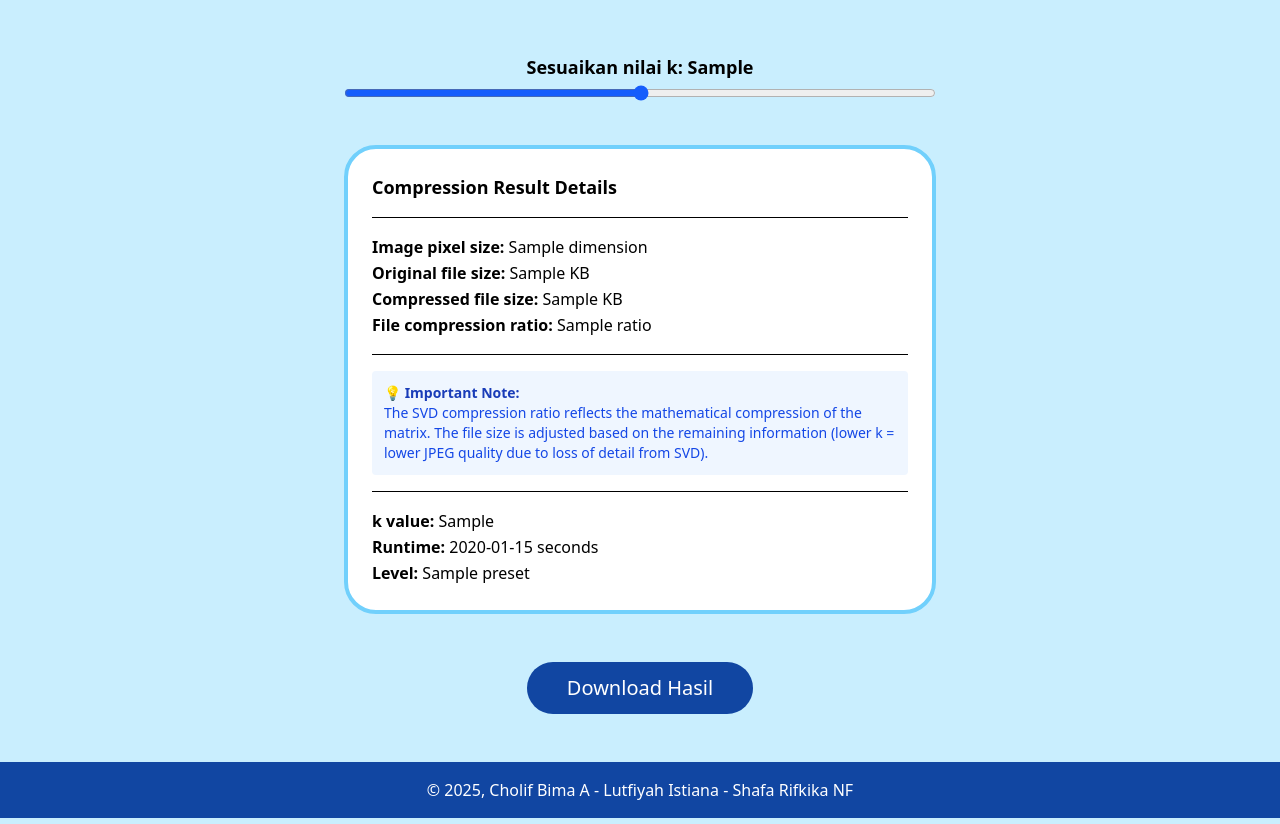
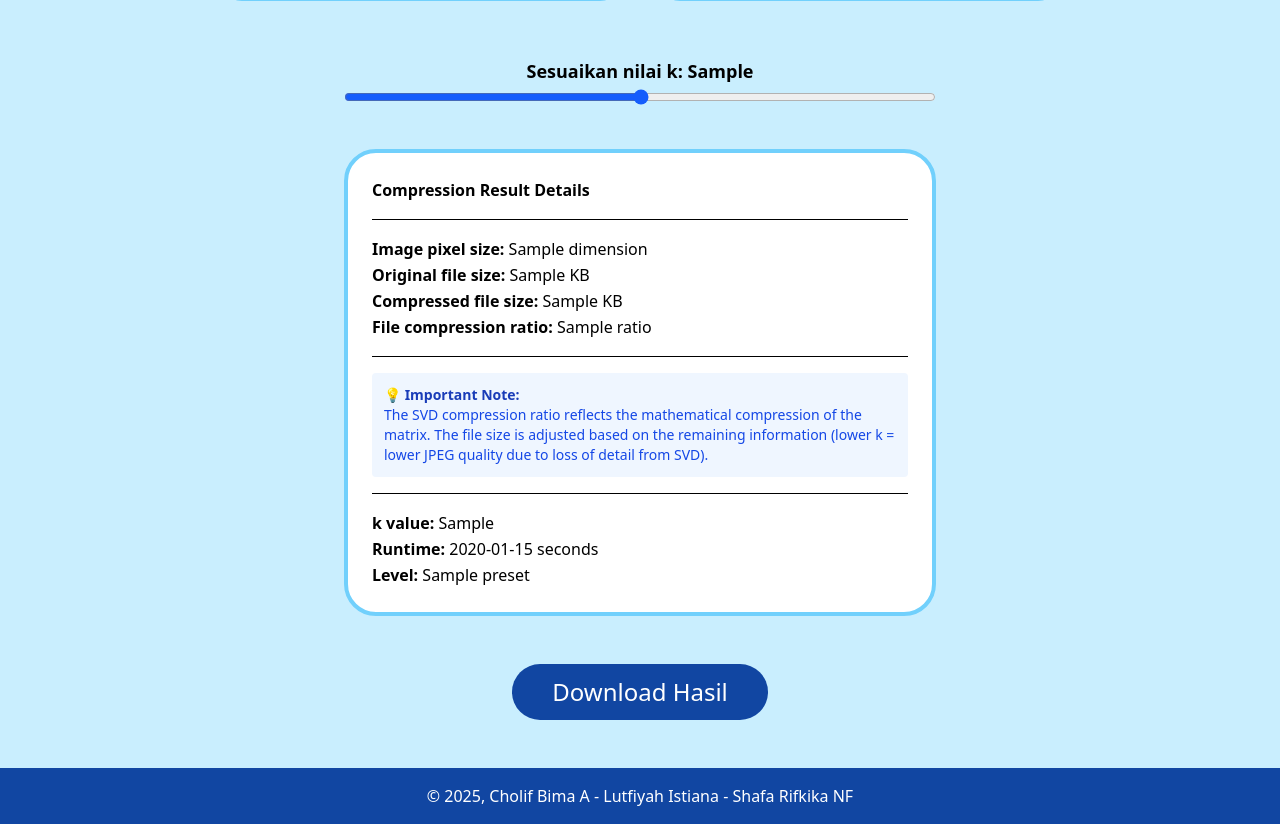
Before and after one commit to Cholifbima/SVD-Image-Compression, a Flask app: template src/app/templates/result.html in a window 1280 px wide. Shown: the part 577-1401 px from the top of the page. Run offline with Flask 2, Linux system fonts and the light colour scheme; the template is opened without the code that fills it: most values are stand-ins (such as "Sample title", 1, 10 or a date in 2020); some libraries are stand-ins or nearby versions.

Commit message:
fix responsif

```diff
--- a/src/app/static/css/output.css
+++ b/src/app/static/css/output.css
@@ -319,6 +319,12 @@
   .w-4\/5 {
     width: calc(4/5 * 100%);
   }
+  .w-11 {
+    width: calc(var(--spacing) * 11);
+  }
+  .w-11\/12 {
+    width: calc(11/12 * 100%);
+  }
   .w-auto {
     width: auto;
   }
@@ -556,6 +562,11 @@
     transition-timing-function: var(--tw-ease, var(--default-transition-timing-function));
     transition-duration: var(--tw-duration, var(--default-transition-duration));
   }
+  .sm\:w-3\/4 {
+    @media (width >= 40rem) {
+      width: calc(3/4 * 100%);
+    }
+  }
   .sm\:px-2 {
     @media (width >= 40rem) {
       padding-inline: calc(var(--spacing) * 2);
@@ -577,10 +588,22 @@
       line-height: var(--tw-leading, var(--text-2xl--line-height));
     }
   }
+  .sm\:text-lg {
+    @media (width >= 40rem) {
+      font-size: var(--text-lg);
+      line-height: var(--tw-leading, var(--text-lg--line-height));
+    }
+  }
   .sm\:text-sm {
     @media (width >= 40rem) {
       font-size: var(--text-sm);
       line-height: var(--tw-leading, var(--text-sm--line-height));
+    }
+  }
+  .sm\:text-xl {
+    @media (width >= 40rem) {
+      font-size: var(--text-xl);
+      line-height: var(--tw-leading, var(--text-xl--line-height));
     }
   }
   .md\:mx-6 {
@@ -653,6 +676,12 @@
       padding-block: calc(var(--spacing) * 3);
     }
   }
+  .md\:text-2xl {
+    @media (width >= 48rem) {
+      font-size: var(--text-2xl);
+      line-height: var(--tw-leading, var(--text-2xl--line-height));
+    }
+  }
   .md\:text-3xl {
     @media (width >= 48rem) {
       font-size: var(--text-3xl);
@@ -671,6 +700,12 @@
       line-height: var(--tw-leading, var(--text-sm--line-height));
     }
   }
+  .md\:text-xl {
+    @media (width >= 48rem) {
+      font-size: var(--text-xl);
+      line-height: var(--tw-leading, var(--text-xl--line-height));
+    }
+  }
   .lg\:mx-12 {
     @media (width >= 64rem) {
       margin-inline: calc(var(--spacing) * 12);
@@ -681,6 +716,11 @@
       margin-left: calc(var(--spacing) * 6);
     }
   }
+  .lg\:grid-cols-2 {
+    @media (width >= 64rem) {
+      grid-template-columns: repeat(2, minmax(0, 1fr));
+    }
+  }
   .lg\:px-6 {
     @media (width >= 64rem) {
       padding-inline: calc(var(--spacing) * 6);
@@ -689,6 +729,18 @@
   .lg\:px-8 {
     @media (width >= 64rem) {
       padding-inline: calc(var(--spacing) * 8);
+    }
+  }
+  .lg\:text-2xl {
+    @media (width >= 64rem) {
+      font-size: var(--text-2xl);
+      line-height: var(--tw-leading, var(--text-2xl--line-height));
+    }
+  }
+  .lg\:text-3xl {
+    @media (width >= 64rem) {
+      font-size: var(--text-3xl);
+      line-height: var(--tw-leading, var(--text-3xl--line-height));
     }
   }
   .lg\:text-5xl {
--- a/src/app/templates/result.html
+++ b/src/app/templates/result.html
@@ -9,30 +9,35 @@
 
 <body class="flex flex-col min-h-screen w-full">
     <header class="bg-biru-muda">
-        <div class="grid grid-cols-[1fr_2fr_1fr] items-center py-7">
-            <div class="flex justify-start pl-24">
+            <div class="grid grid-cols-1 md:grid-cols-[1fr_2fr_1fr] items-center py-7">
+                <div class="hidden md:flex justify-start pl-24">
                     <img src="{{ url_for('static', filename='img/logo-uns.png') }}" alt="logo-uns" class="h-14 w-auto" />
                 </div>
+
                 <div class="text-center">
-                <h1 class="flex justify-center items-center text-5xl text-biru-tua-banget font-bold">Image Compression</h1>
+                    <h1 class="flex justify-center items-center text-xl sm:text-2xl md:text-3xl lg:text-5xl text-biru-tua-banget font-bold">
+                        Image Compression
+                    </h1>
                 </div>
-            <div></div>
+
+                <div class="hidden md:block"></div>
             </div>
-        <div class="h-1 bg-biru-tua-banget mx-12"></div>
+
+            <div class="h-1 bg-biru-tua-banget mx-3 md:mx-6 lg:mx-12"></div>
         </header>
 
-    <main class="flex-1 bg-biru-muda py-12 flex flex-col items-center gap-8 px-12">
-        <h2 class="text-3xl font-bold text-biru-tua-banget">Hasil Kompresi</h2>
+    <main class="flex-1 text-base sm:text-lg md:text-xl lg:text-2xl bg-biru-muda py-12 flex flex-col items-center gap-8 px-12">
+        <h2 class="text-lg sm:text-xl md:text-2xl lg:text-3xl font-bold text-biru-tua-banget">Hasil Kompresi</h2>
 
-        <div class="grid grid-cols-1 md:grid-cols-2 gap-8">
+        <div class="grid grid-cols-1 lg:grid-cols-2 gap-8">
             <div class="text-center">
-                <h3 class="text-xl font-semibold mb-2">Gambar Asli</h3>
+                <h3 class="font-semibold mb-2">Gambar Asli</h3>
                 <div class="border-3 border-biru rounded-3xl w-full flex-1 flex flex-col gap-4 justify-center items-center relative  overflow-hidden object-contain">
                     <img src="{{ url_for('preview', fname=before_fname) }}" alt="sebelum" class="shadow-lg">
                 </div>
             </div>
             <div class="text-center">
-                <h3 class="text-xl font-semibold mb-2">Gambar Terkompresi</h3>
+                <h3 class="font-semibold mb-2">Gambar Terkompresi</h3>
                 <div class="border-3 border-biru rounded-3xl w-full flex-1 flex flex-col gap-4 justify-center items-center relative  overflow-hidden object-contain">
                     <img id="compressedImg" src="{{ url_for('preview', fname=after_fname) }}" alt="sesudah" class="shadow-lg">
                 </div>
@@ -44,8 +49,8 @@
             <input type="range" id="kSlider" min="1" max="400" value="{{ k }}" class="w-full h-2 rounded-lg accent-blue-600">
         </div>
 
-        <div id="stats" class="bg-white border-4 border-biru rounded-4xl p-6 w-3/4 md:w-1/2 text-base leading-relaxed mt-4">
-            <h4 class="font-bold text-lg mb-3">Compression Result Details</h4>
+        <div id="stats" class="bg-white border-4 border-biru rounded-4xl p-6 w-11/12 sm:w-3/4 md:w-1/2 text-base leading-relaxed mt-4">
+            <h4 class="font-bold mb-3">Compression Result Details</h4>
             <hr class="my-4">
             <p><strong>Image pixel size:</strong> {{ dimension }}</p>
             <!--
@@ -77,7 +82,7 @@
             <p><strong>Level:</strong> {{ preset }}</p>
         </div>
 
-        <a id="downloadBtn" href="{{ url_for('download', fname=after_fname) }}" class="bg-biru-tua text-white text-xl rounded-full px-10 py-3 mt-4">Download Hasil</a>
+        <a id="downloadBtn" href="{{ url_for('download', fname=after_fname) }}" class="bg-biru-tua text-white rounded-full px-10 py-3 mt-4">Download Hasil</a>
 
     </main>
 
```
Also changed, not shown: src/app/templates/upload-page.html (+3 -4 lines). Lines whose indentation alone changed are shown as unchanged.
